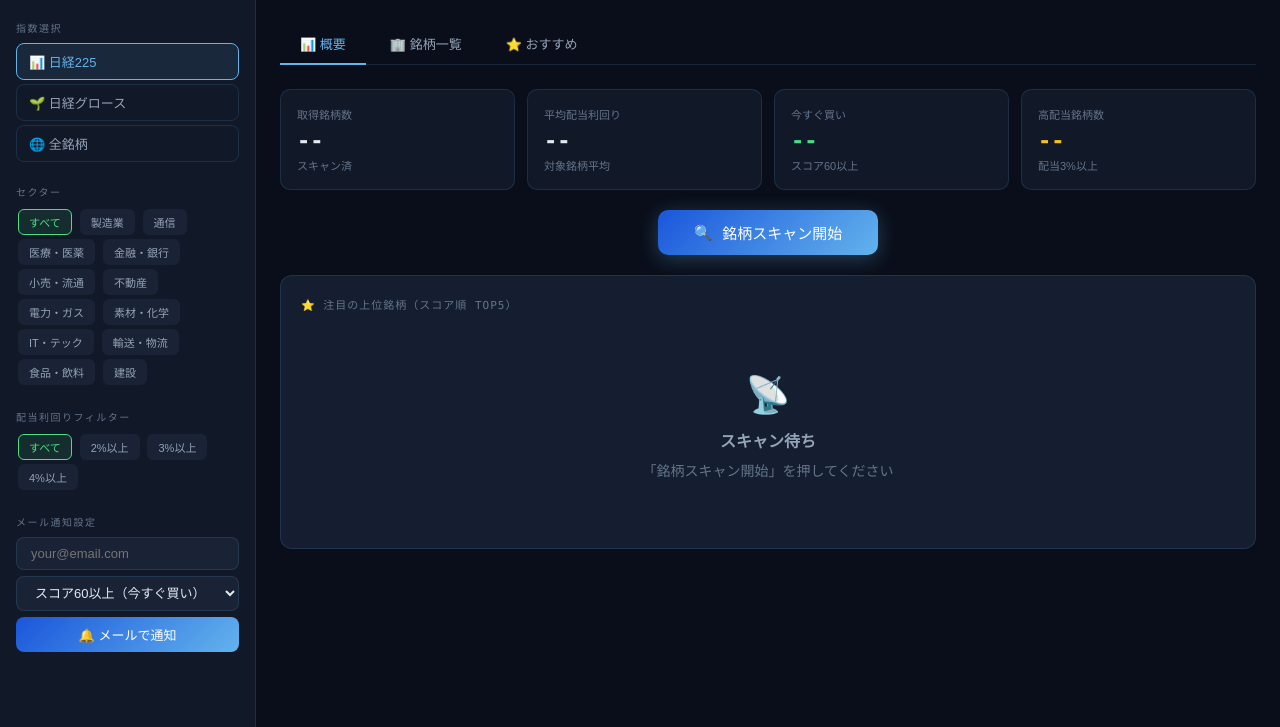
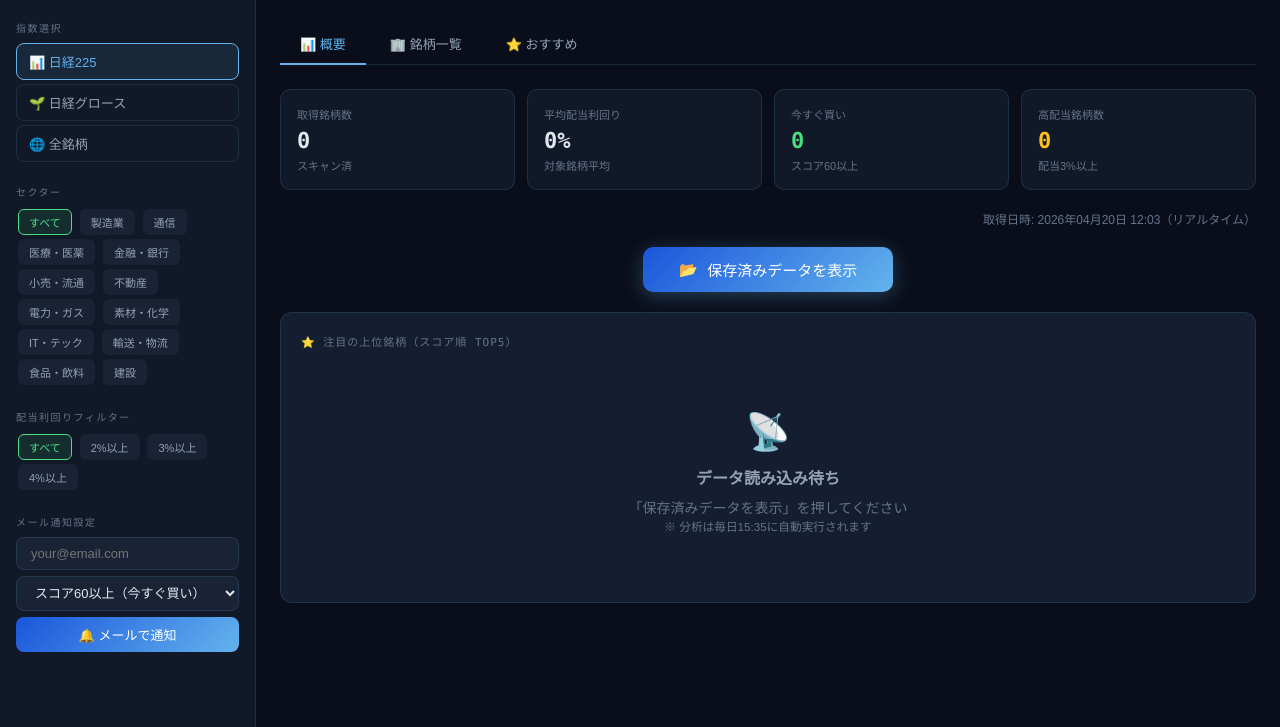
Before and after one commit to koichiroden/kabuka-analysis, a Flask app: page / in a window 1280 px wide. Shown: the part 75-802 px from the top of the page. Run offline with Flask 3, Linux system fonts and the light colour scheme; data that the repository does not hold is empty; some libraries are stand-ins or nearby versions.

Commit message:
Add files via upload

```diff
--- a/templates/index.html
+++ b/templates/index.html
@@ -253,7 +253,7 @@
 
       <div class="scan-wrap">
         <button class="scan-btn" id="scan-btn" onclick="runScan()">
-          <span id="scan-icon">🔍</span><span id="scan-lbl">銘柄スキャン開始</span>
+          <span id="scan-icon">📂</span><span id="scan-lbl">保存済みデータを表示</span>
         </button>
       </div>
 
@@ -265,7 +265,7 @@
       <div class="card">
         <div class="card-title">⭐ 注目の上位銘柄（スコア順 Top5）</div>
         <div id="top-picks">
-          <div class="empty"><div style="font-size:36px;margin-bottom:12px;">📡</div><h3>スキャン待ち</h3><p>「銘柄スキャン開始」を押してください</p></div>
+          <div class="empty"><div style="font-size:36px;margin-bottom:12px;">📡</div><h3>データ読み込み待ち</h3><p>「保存済みデータを表示」を押してください<br><small style="color:var(--text3)">※ 分析は毎日15:35に自動実行されます</small></p></div>
         </div>
       </div>
     </div>
@@ -395,12 +395,16 @@
 
 // ページ読み込み時に即実行 → 失敗なら3秒ごとにリトライ
 checkServer().then(ok => {
-  if (!ok) {
+  if (ok) {
+    // サーバー接続OKなら自動でDBデータを読み込む
+    setTimeout(() => runScan(), 300);
+  } else {
     const timer = setInterval(async () => {
       const ok2 = await checkServer();
       if (ok2) {
         clearInterval(timer);
         document.getElementById('mkt-label').textContent = 'サーバー接続済み';
+        setTimeout(() => runScan(), 300);
       }
     }, 3000);
   }
@@ -441,7 +445,7 @@
 
   btn.disabled = true;
   icon.textContent = '⏳';
-  lbl.textContent  = 'データ取得中...';
+  lbl.textContent  = '読み込み中...';
   prog.style.display = '';
 
   // Fake progress animation while waiting
@@ -449,7 +453,7 @@
   const timer = setInterval(() => {
     pct = Math.min(pct + Math.random() * 4, 90);
     bar.style.width = pct + '%';
-    pLbl.textContent = `yfinance でデータ取得中... ${Math.floor(pct)}%`;
+    pLbl.textContent = `DBからデータ読み込み中... ${Math.floor(pct)}%`;
   }, 300);
 
   try {
@@ -481,15 +485,15 @@
     renderRecommend();
 
     icon.textContent = '✅';
-    lbl.textContent  = '再スキャン';
-    setTimeout(() => { icon.textContent='🔍'; lbl.textContent='銘柄スキャン開始'; }, 3000);
+    lbl.textContent  = '再読み込み';
+    setTimeout(() => { icon.textContent='📂'; lbl.textContent='保存済みデータを表示'; }, 3000);
 
   } catch(e) {
     clearInterval(timer);
     prog.style.display = 'none';
     icon.textContent = '❌';
     lbl.textContent  = 'エラー（サーバー確認）';
-    setTimeout(() => { icon.textContent='🔍'; lbl.textContent='銘柄スキャン開始'; btn.disabled=false; }, 3000);
+    setTimeout(() => { icon.textContent='📂'; lbl.textContent='保存済みデータを表示'; btn.disabled=false; }, 3000);
     showToast('⚠ サーバーに接続できません。python app.py を起動してください。');
     return;
   }
```
